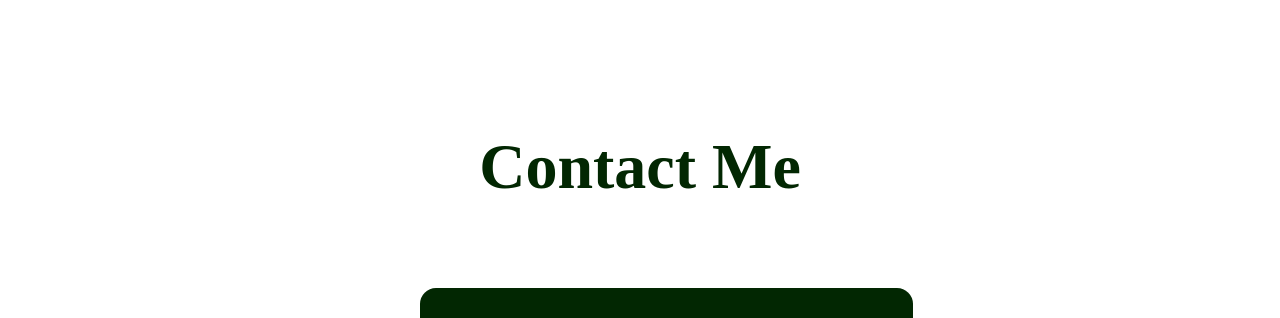
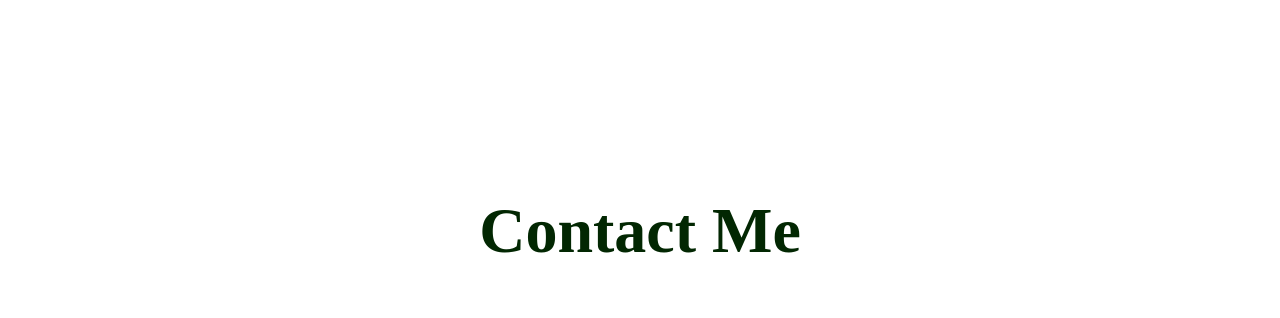
Before and after one commit to codiemaureen/codieCodes, a Next.js app: page / in a window 1280 px wide. Shown: the part 4680-4998 px from the top of the page. Built offline with nearby package versions, Linux system fonts and the light colour scheme; a web font is replaced by a local one.

Commit message:
Fixing contact header padding

```diff
--- a/src/app/component/ContactMe.module.css
+++ b/src/app/component/ContactMe.module.css
@@ -1,11 +1,10 @@
 .contactContainer {
- /* margin: 10% 0; */
  text-align: center;
  color: rgb(2, 39, 2);
 }
 
 .contactHeader{
-  /* padding-top: 5%; */
+  padding-top: 5%;
 }
 .contactFlex{
  display: flex;
```
